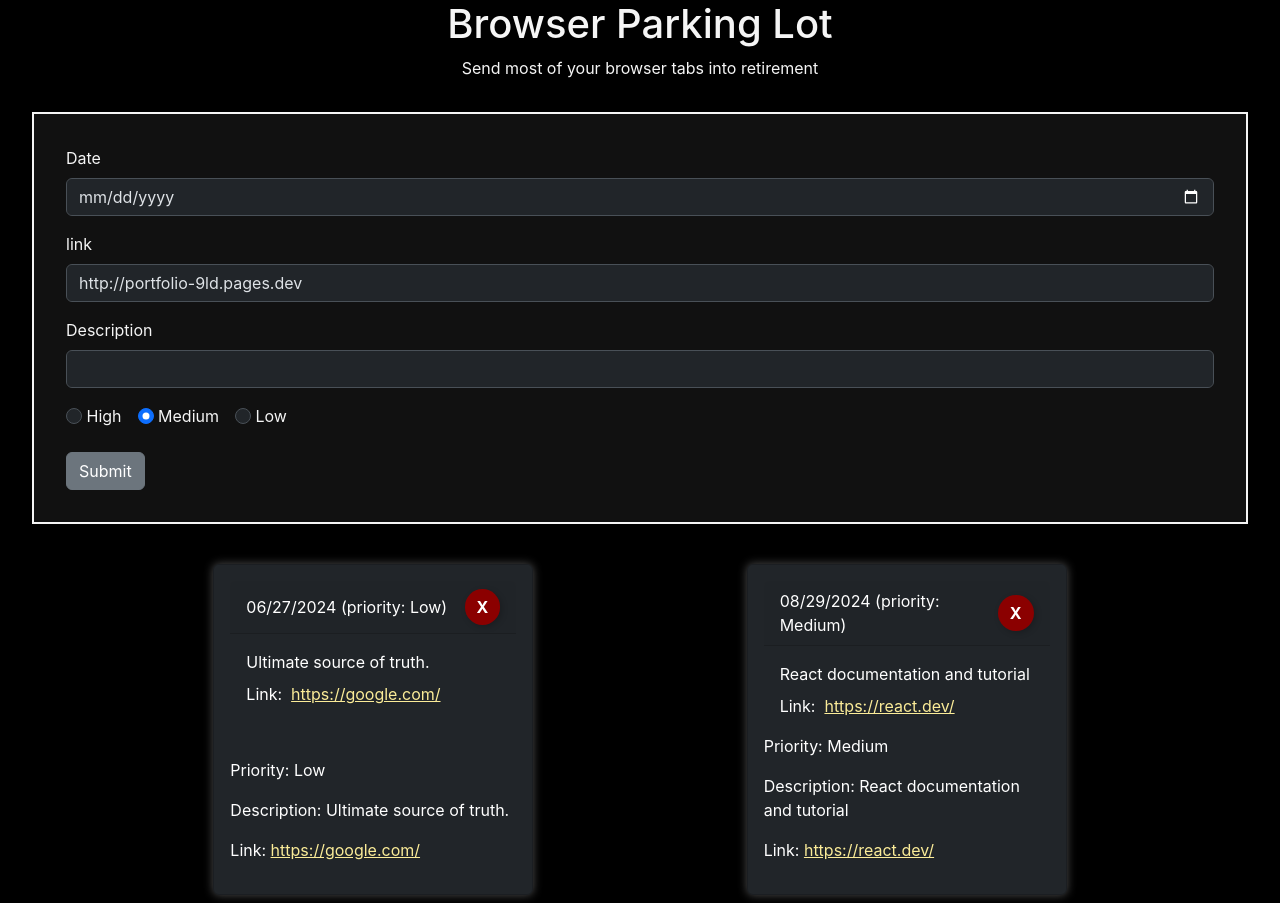
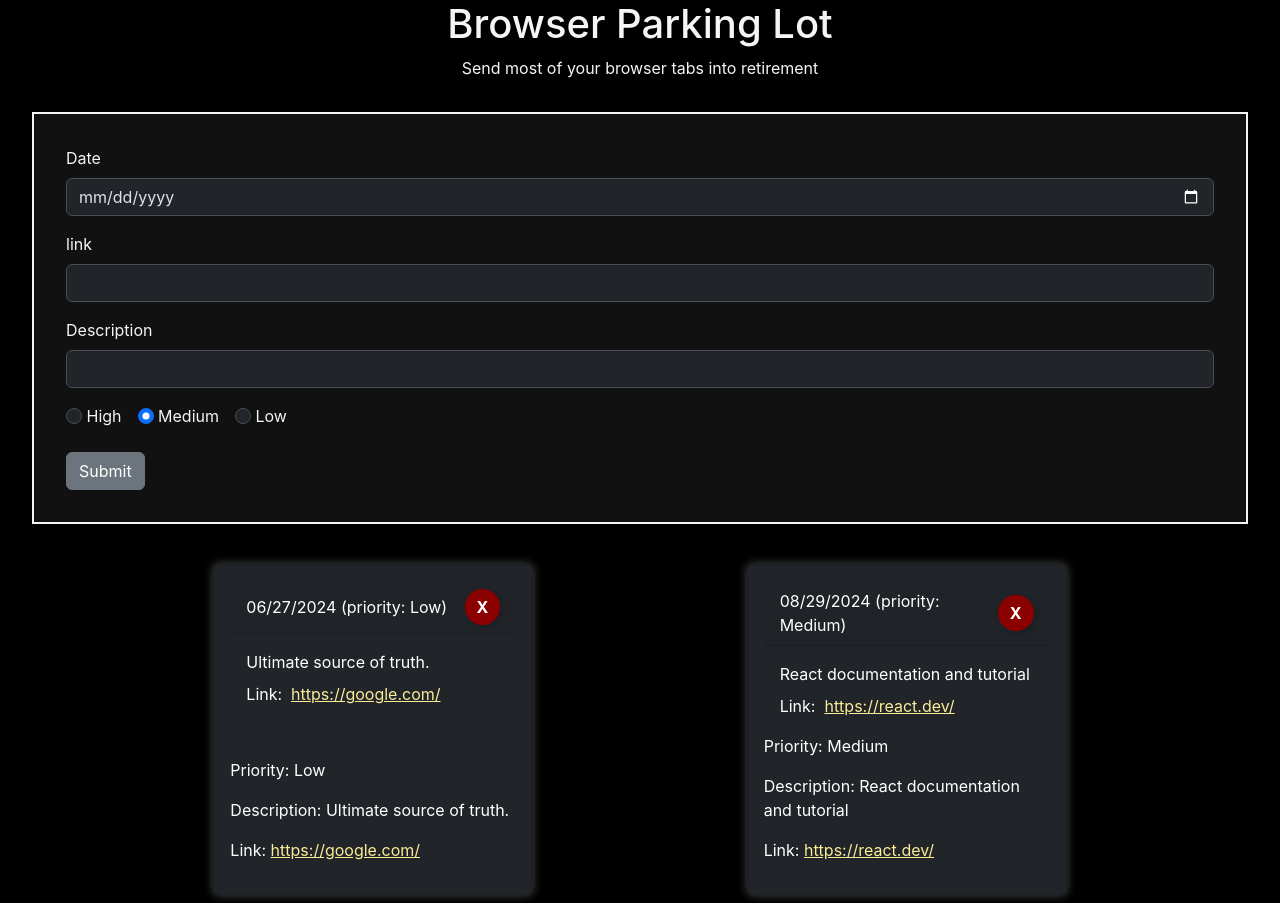
Before and after one commit to Mckreames/Browser-Parking-Lot, a React (Create React App) app: page / in a window 1280 px wide. Built offline with nearby package versions, Linux system fonts and the light colour scheme.

Commit message:
Cleanup of hard coded values

```diff
--- a/src/Components/ParkingLotForm/ParkingLotForm.jsx
+++ b/src/Components/ParkingLotForm/ParkingLotForm.jsx
@@ -10,8 +10,8 @@ const PRIORITIES = {
 
 export default function ParkingLotForm({ addItem }) {
 
-  const [date, setDate] = useState('02/22/2024');
-  const [link, setLink] = useState('http://portfolio-9ld.pages.dev');
+  const [date, setDate] = useState('');
+  const [link, setLink] = useState('');
   const [description, setDescription] = useState('');
   const [priority, setPriority] = useState(PRIORITIES.Medium);
 
```
